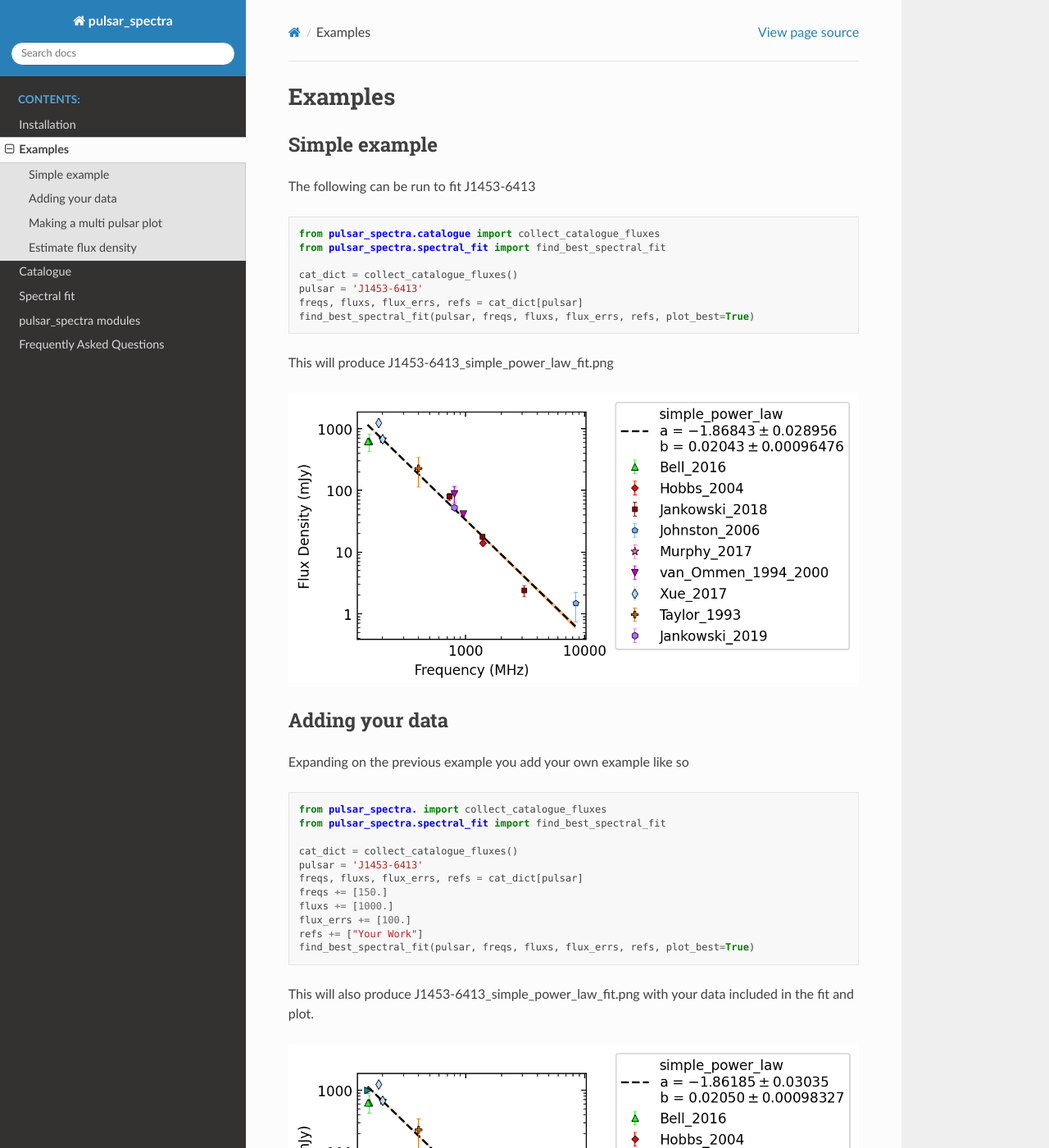
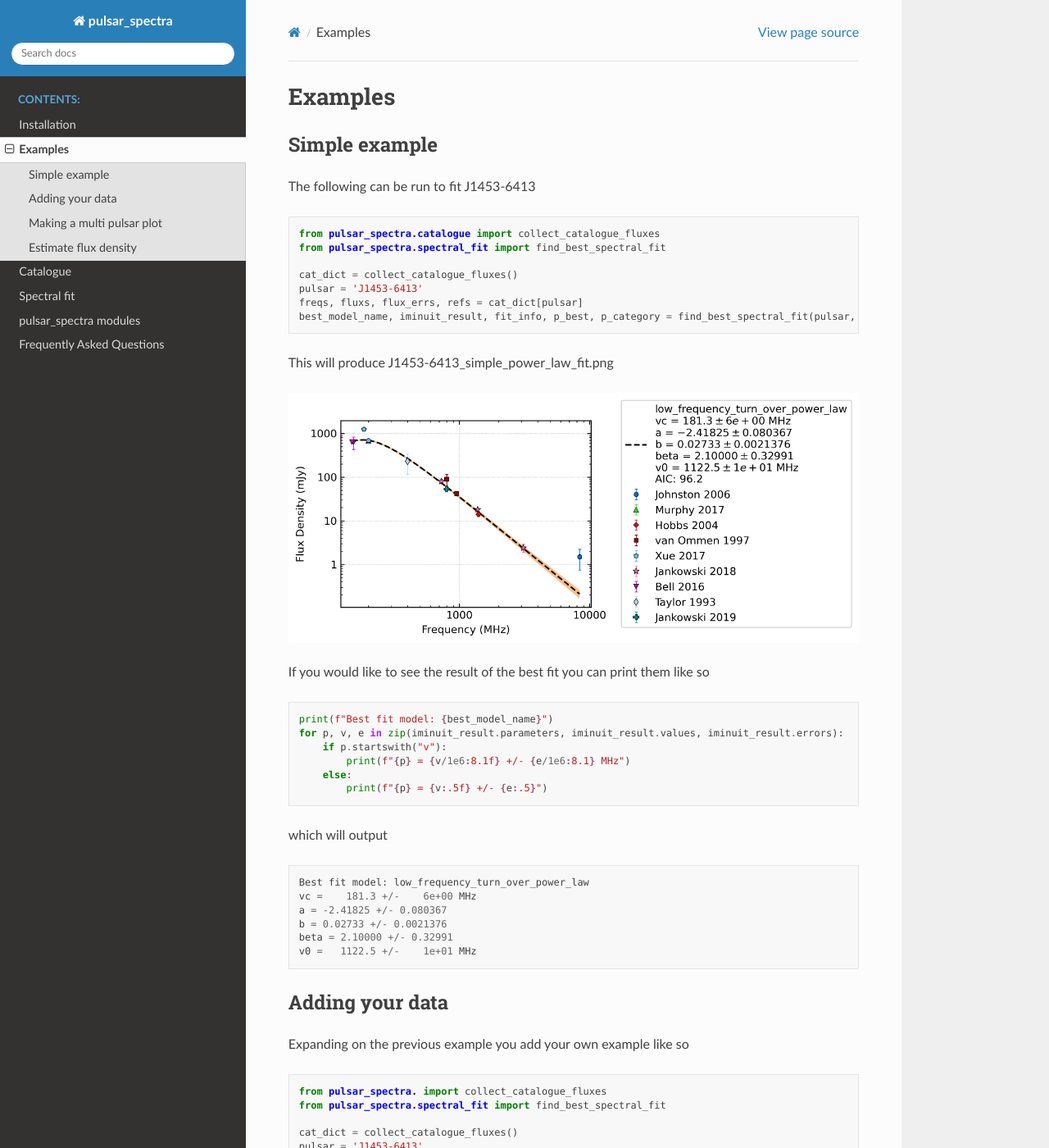
Before and after one commit to NickSwainston/pulsar_spectra, a Sphinx documentation site: the page built from docs/examples.rst, in a window 1280 px wide and 1400 px high. Shown: the whole window at 82% size. Built offline with Sphinx 7.4.7 and the Read the Docs theme 2.0.0, drawn with Linux system fonts in a browser that asks for light colours.

Commit message:
Updated the simple example to include how to display the best fit result

```diff
--- a/docs/example_scripts/simple_example.py
+++ b/docs/example_scripts/simple_example.py
@@ -4,4 +4,11 @@ from pulsar_spectra.spectral_fit import find_best_spectral_fit
 cat_list = collect_catalogue_fluxes()
 pulsar = 'J1453-6413'
 freqs, fluxs, flux_errs, refs = cat_list[pulsar]
-find_best_spectral_fit(pulsar, freqs, fluxs, flux_errs, refs, plot_best=True)
+best_model_name, iminuit_result, fit_info, p_best, p_category = find_best_spectral_fit(pulsar, freqs, fluxs, flux_errs, refs, plot_best=True)
+
+print(f"Best fit model: {best_model_name}")
+for p, v, e in zip(iminuit_result.parameters, iminuit_result.values, iminuit_result.errors):
+    if p.startswith("v"):
+        print(f"{p} = {v/1e6:8.1f} +/- {e/1e6:8.1} MHz")
+    else:
+        print(f"{p} = {v:.5f} +/- {e:.5}")
--- a/docs/examples.rst
+++ b/docs/examples.rst
@@ -14,13 +14,34 @@ The following can be run to fit J1453-6413
     cat_dict = collect_catalogue_fluxes()
     pulsar = 'J1453-6413'
     freqs, fluxs, flux_errs, refs = cat_dict[pulsar]
-    find_best_spectral_fit(pulsar, freqs, fluxs, flux_errs, refs, plot_best=True)
+    best_model_name, iminuit_result, fit_info, p_best, p_category = find_best_spectral_fit(pulsar, freqs, fluxs, flux_errs, refs, plot_best=True)
 
 This will produce J1453-6413_simple_power_law_fit.png
 
-.. image:: figures/J1453-6413_simple_power_law_fit.png
+.. image:: figures/J1453-6413_low_frequency_turn_over_power_law_fit.png
   :width: 800
 
+If you would like to see the result of the best fit you can print them like so
+
+.. code-block:: python
+
+    print(f"Best fit model: {best_model_name}")
+    for p, v, e in zip(iminuit_result.parameters, iminuit_result.values, iminuit_result.errors):
+        if p.startswith("v"):
+            print(f"{p} = {v/1e6:8.1f} +/- {e/1e6:8.1} MHz")
+        else:
+            print(f"{p} = {v:.5f} +/- {e:.5}")
+
+which will output
+
+.. code-block::
+
+    Best fit model: low_frequency_turn_over_power_law
+    vc =    181.3 +/-    6e+00 MHz
+    a = -2.41825 +/- 0.080367
+    b = 0.02733 +/- 0.0021376
+    beta = 2.10000 +/- 0.32991
+    v0 =   1122.5 +/-    1e+01 MHz
 
 Adding your data
 ----------------
```
Also changed, not shown: docs/figures/J1453-6413_low_frequency_turn_over_power_law_fit.png (added), docs/figures/J1453-6413_simple_power_law_fit.png (deleted).
